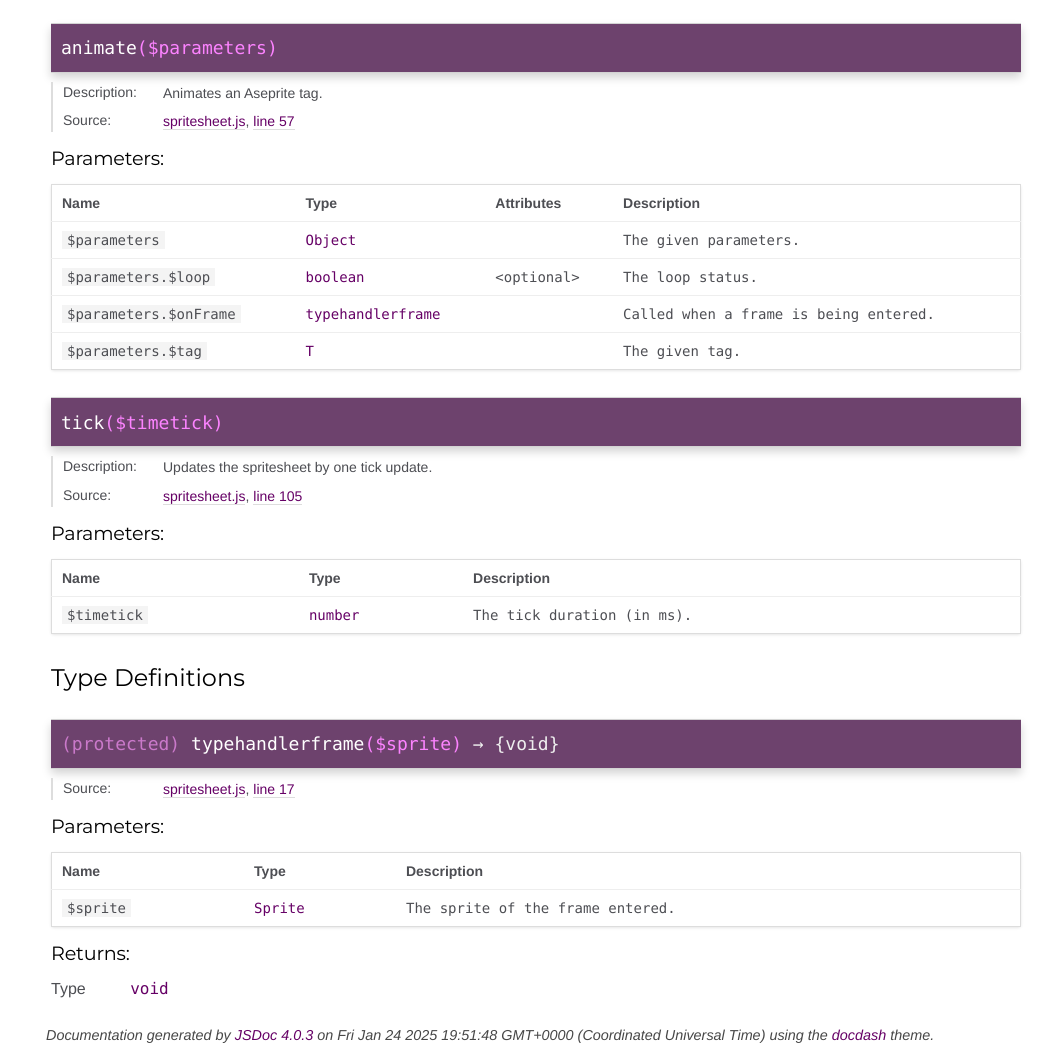
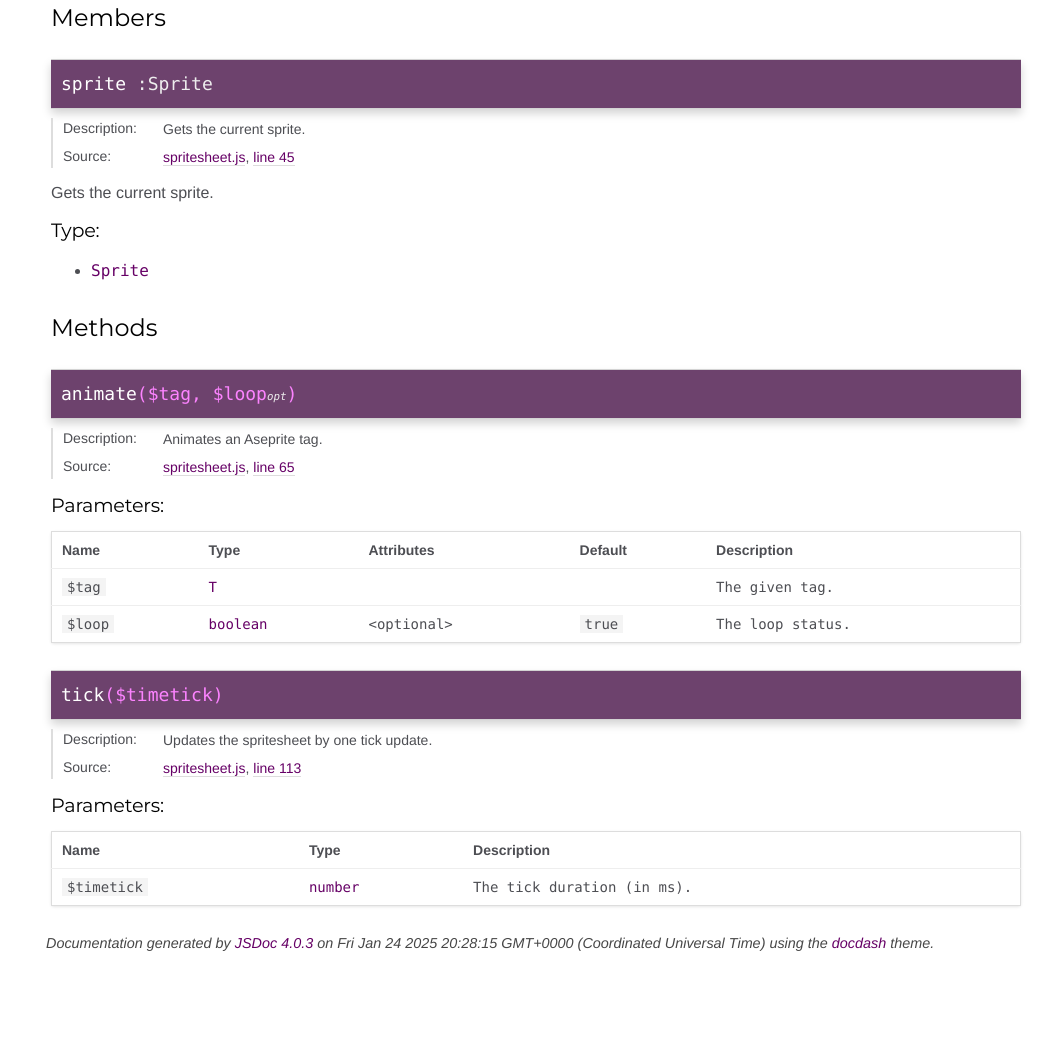
Before and after one commit to theatrejs/plugin-aseprite, a website: page docs/Spritesheet.html in a window 1280 px wide. Shown: the part 764-1822 px from the top of the page, without its empty margins (239-1280 px from the left). After the commit the page ends 1730 px from the top, so only its background shows below. Drawn offline with Linux system fonts and the light colour scheme.

Commit message:
update documentation

```diff
--- a/docs/Spritesheet.html
+++ b/docs/Spritesheet.html
@@ -86,7 +86,7 @@
 
     <dt class="tag-source">Source:</dt>
     <dd class="tag-source"><ul class="dummy"><li>
-        <a href="spritesheet.js.html">spritesheet.js</a>, <a href="spritesheet.js.html#line15">line 15</a>
+        <a href="spritesheet.js.html">spritesheet.js</a>, <a href="spritesheet.js.html#line17">line 17</a>
     </li></ul></dd>
 
 
@@ -134,8 +134,10 @@
     <h5 class="h5-examples">Example</h5>
 
     <pre class="prettyprint"><code>const spritesheet = new Spritesheet(aseprite);
-spritesheet.animate({$tag, $loop, $onFrame});
-spritesheet.tick(timetick);</code></pre>
+spritesheet.animate(tag, loop);
+spritesheet.tick(timetick);
+
+const sprite = spritesheet.sprite;</code></pre>
 
 
 
@@ -224,6 +226,88 @@ spritesheet.tick(timetick);</code></pre>
 
 
 
+        <h3 class="subsection-title">Members</h3>
+
+
+
+<h4 class="name" id="sprite"><span class="type-signature"></span>sprite<span class="type-signature"> :Sprite</span></h4>
+
+
+
+
+
+<dl class="details">
+
+    <dt class="tag-description">Description:</dt>
+    <dd class="tag-description"><ul class="dummy"><li>Gets the current sprite.</li></ul></dd>
+
+
+
+    <dt class="tag-source">Source:</dt>
+    <dd class="tag-source"><ul class="dummy"><li>
+        <a href="spritesheet.js.html">spritesheet.js</a>, <a href="spritesheet.js.html#line45">line 45</a>
+    </li></ul></dd>
+
+
+
+
+
+
+
+
+
+
+
+
+
+
+
+
+
+
+
+
+
+
+
+
+
+
+
+
+
+
+
+</dl>
+
+
+
+
+
+<div class="description usertext">
+    Gets the current sprite.
+</div>
+
+
+
+    <h5 class="h5-types">Type:</h5>
+    <ul>
+        <li>
+
+<span class="param-type">Sprite</span>
+
+
+
+        </li>
+    </ul>
+
+
+
+
+
+
+
+
 
 
         <h3 class="subsection-title">Methods</h3>
@@ -233,7 +317,7 @@ spritesheet.tick(timetick);</code></pre>
 
 
 
-    <h4 class="name" id="animate"><span class="type-signature"></span>animate<span class="signature">($parameters)</span><span class="type-signature"></span></h4>
+    <h4 class="name" id="animate"><span class="type-signature"></span>animate<span class="signature">($tag, $loop<span class="signature-attributes">opt</span>)</span><span class="type-signature"></span></h4>
 
 
 
@@ -249,7 +333,7 @@ spritesheet.tick(timetick);</code></pre>
 
     <dt class="tag-source">Source:</dt>
     <dd class="tag-source"><ul class="dummy"><li>
-        <a href="spritesheet.js.html">spritesheet.js</a>, <a href="spritesheet.js.html#line57">line 57</a>
+        <a href="spritesheet.js.html">spritesheet.js</a>, <a href="spritesheet.js.html#line65">line 65</a>
     </li></ul></dd>
 
 
@@ -313,6 +397,8 @@ spritesheet.tick(timetick);</code></pre>
 
 
 
+        <th>Default</th>
+
 
         <th class="last">Description</th>
     </tr>
@@ -323,13 +409,13 @@ spritesheet.tick(timetick);</code></pre>
 
         <tr>
 
-                <td class="name"><code>$parameters</code></td>
+                <td class="name"><code>$tag</code></td>
 
 
             <td class="type">
 
 
-<span class="param-type">Object</span>
+<span class="param-type">T</span>
 
 
 
@@ -347,15 +433,19 @@ spritesheet.tick(timetick);</code></pre>
 
 
 
+                <td class="default">
 
-            <td class="description last">The given parameters.</td>
+                </td>
+
+
+            <td class="description last">The given tag.</td>
         </tr>
 
 
 
         <tr>
 
-                <td class="name"><code>$parameters.$loop</code></td>
+                <td class="name"><code>$loop</code></td>
 
 
             <td class="type">
@@ -381,72 +471,14 @@ spritesheet.tick(timetick);</code></pre>
 
 
 
+                <td class="default">
 
-            <td class="description last">The loop status.</td>
-        </tr>
-
-
-
-        <tr>
-
-                <td class="name"><code>$parameters.$onFrame</code></td>
-
-
-            <td class="type">
-
-
-<span class="param-type">typehandlerframe</span>
-
-
-
-
-            </td>
-
-
-                <td class="attributes">
-
-
-
-
+                    <code>true</code>
 
                 </td>
 
 
-
-
-            <td class="description last">Called when a frame is being entered.</td>
-        </tr>
-
-
-
-        <tr>
-
-                <td class="name"><code>$parameters.$tag</code></td>
-
-
-            <td class="type">
-
-
-<span class="param-type">T</span>
-
-
-
-
-            </td>
-
-
-                <td class="attributes">
-
-
-
-
-
-                </td>
-
-
-
-
-            <td class="description last">The given tag.</td>
+            <td class="description last">The loop status.</td>
         </tr>
 
 
@@ -492,7 +524,7 @@ spritesheet.tick(timetick);</code></pre>
 
     <dt class="tag-source">Source:</dt>
     <dd class="tag-source"><ul class="dummy"><li>
-        <a href="spritesheet.js.html">spritesheet.js</a>, <a href="spritesheet.js.html#line105">line 105</a>
+        <a href="spritesheet.js.html">spritesheet.js</a>, <a href="spritesheet.js.html#line113">line 113</a>
     </li></ul></dd>
 
 
@@ -610,161 +642,6 @@ spritesheet.tick(timetick);</code></pre>
 
 
 
-        <h3 class="subsection-title">Type Definitions</h3>
-
-
-
-
-
-
-    <h4 class="name" id=".typehandlerframe"><span class="type-signature type-signature-protected">(protected) </span>typehandlerframe<span class="signature">($sprite)</span><span class="type-signature"> &rarr; {void}</span></h4>
-
-
-
-
-
-
-<dl class="details">
-
-
-
-    <dt class="tag-source">Source:</dt>
-    <dd class="tag-source"><ul class="dummy"><li>
-        <a href="spritesheet.js.html">spritesheet.js</a>, <a href="spritesheet.js.html#line17">line 17</a>
-    </li></ul></dd>
-
-
-
-
-
-
-
-
-
-
-
-
-
-
-
-
-
-
-
-
-
-
-
-
-
-
-
-
-
-
-
-</dl>
-
-
-
-
-
-
-
-
-
-
-
-
-
-    <h5 class="h5-parameters">Parameters:</h5>
-
-
-<table class="params">
-    <thead>
-    <tr>
-
-        <th>Name</th>
-
-
-        <th>Type</th>
-
-
-
-
-
-        <th class="last">Description</th>
-    </tr>
-    </thead>
-
-    <tbody>
-
-
-        <tr>
-
-                <td class="name"><code>$sprite</code></td>
-
-
-            <td class="type">
-
-
-<span class="param-type">Sprite</span>
-
-
-
-
-            </td>
-
-
-
-
-
-            <td class="description last">The sprite of the frame entered.</td>
-        </tr>
-
-
-    </tbody>
-</table>
-
-
-
-
-
-
-
-
-
-
-
-
-
-
-
-
-<h5 class="h5-returns">Returns:</h5>
-
-
-
-
-<dl class="param-type">
-    <dt>
-        Type
-    </dt>
-    <dd>
-
-<span class="param-type">void</span>
-
-
-
-    </dd>
-</dl>
-
-
-
-
-
-
-
 
 
 </article>
@@ -781,7 +658,7 @@ spritesheet.tick(timetick);</code></pre>
 <br class="clear">
 
 <footer>
-    Documentation generated by <a href="https://github.com/jsdoc3/jsdoc">JSDoc 4.0.3</a> on Fri Jan 24 2025 19:51:48 GMT+0000 (Coordinated Universal Time) using the <a href="https://github.com/clenemt/docdash">docdash</a> theme.
+    Documentation generated by <a href="https://github.com/jsdoc3/jsdoc">JSDoc 4.0.3</a> on Fri Jan 24 2025 20:28:15 GMT+0000 (Coordinated Universal Time) using the <a href="https://github.com/clenemt/docdash">docdash</a> theme.
 </footer>
 
 <script>prettyPrint();</script>
```
Also changed, not shown: docs/Aseprite.html (+1 -1 lines), docs/aseprite.js.html (+1 -1 lines), docs/factories.js.html (+7 -10 lines), docs/index.html (+1 -1 lines), docs/module-FACTORIES.html (+3 -3 lines), docs/spritesheet.js.html (+25 -17 lines).
